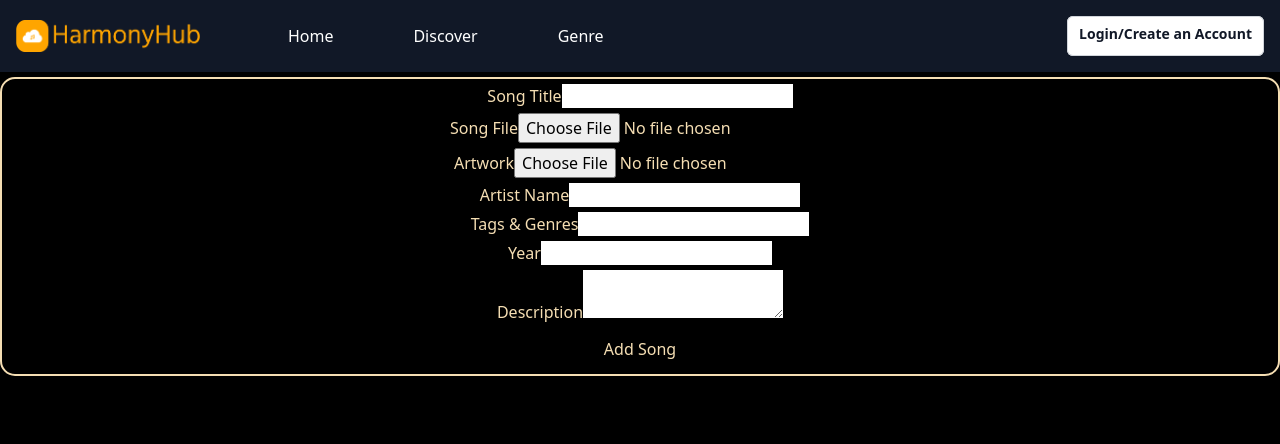
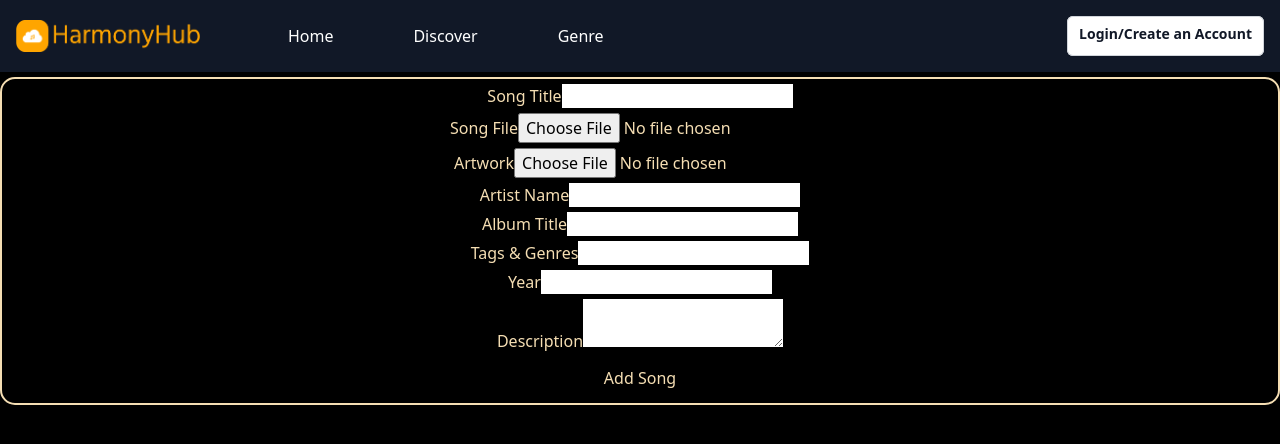
Before and after one commit to sophiephie/HarmonyHub-Client, a React (Create React App) app: page /addsong in a window 1280 px wide. Shown: the top 444 px of the page. Built offline with nearby package versions, Linux system fonts and the light colour scheme; no server answers.

Commit message:
upload songs to S3git add *git add *

```diff
--- a/src/pages/addsong.js
+++ b/src/pages/addsong.js
@@ -10,6 +10,7 @@ function AddSong() {
     // songURL: [],
     // artworkURL: [],
     artistName: "",
+    albumTitle: "",
     tags: "",
     year: "",
     description: "",
@@ -45,14 +46,15 @@ function AddSong() {
     }
     const fd = new FormData();
     fd.append("song", song);
+    if (art) {
+      fd.append("art", art);
+    }
     fd.append("songTitle", data.songTitle);
     fd.append("artistName", data.artistName);
+    fd.append("albumTitle", data.albumTitle);
     fd.append("tags", data.tags);
     fd.append("year", data.year);
     fd.append("description", data.description);
-    if (art) {
-      fd.append("art", art);
-    }
 
     try {
       const response = await axiosInstance.post(
@@ -108,6 +110,11 @@ function AddSong() {
               <Field name="artistName" />
             </div>
             <div className="inner">
+              <label>Album Title</label>
+              <ErrorMessage name="albumTitle" component="span" />
+              <Field name="albumTitle" />
+            </div>
+            <div className="inner">
               <label>Tags & Genres</label>
               <ErrorMessage name="tags" component="span" />
               <Field name="tags" />
```
